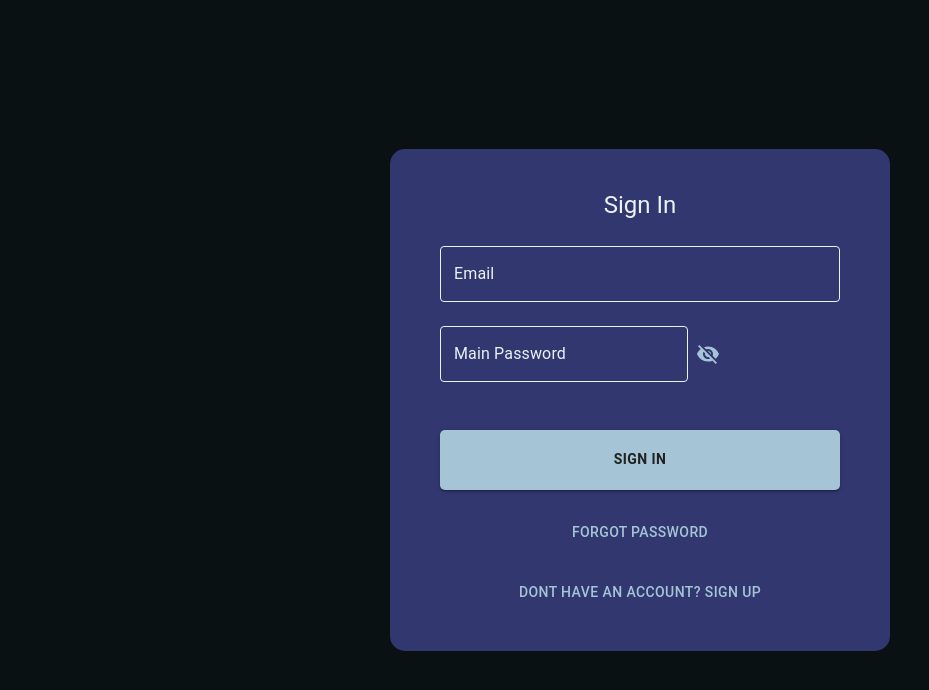
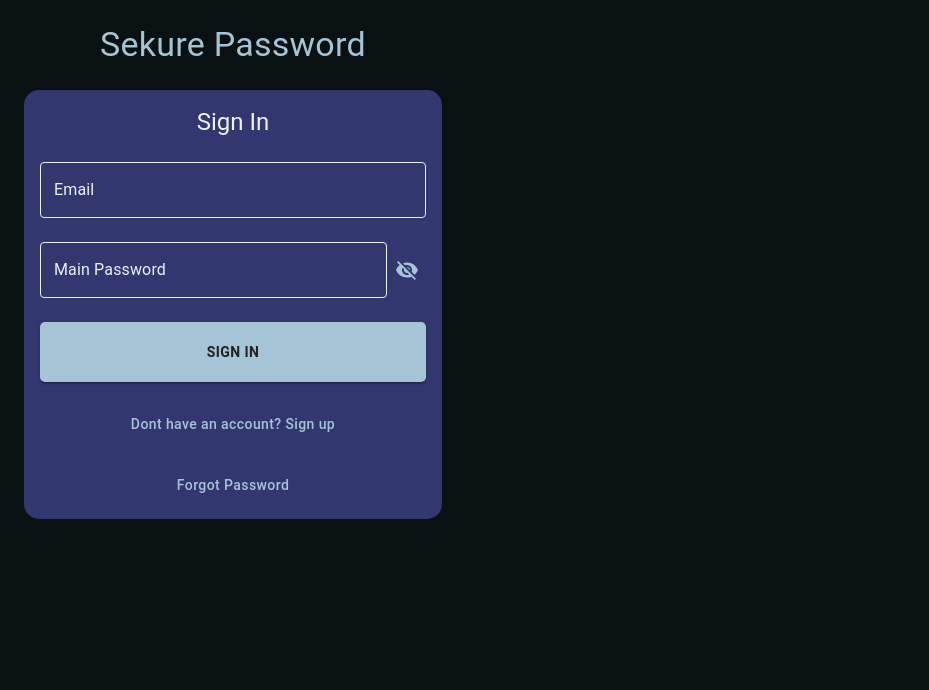
Before and after one commit to Sniperplank/SekurePassword, a React (Vite) app: page /forgot-password in a window 1280 px wide. Shown: the top 690 px of the page, without its empty margins (0-929 px from the left). Built offline with nearby package versions, Linux system fonts and the light colour scheme.

Commit message:
better login page

```diff
--- a/src/App.css
+++ b/src/App.css
@@ -1,6 +1,6 @@
 #root {
   max-width: 1280px;
   margin: 0 auto;
-  padding: 2rem;
+  padding: 1rem;
   text-align: center;
 }
--- a/src/index.css
+++ b/src/index.css
@@ -14,9 +14,6 @@
 }
 
 body {
-  margin: 0;
-  display: flex;
-  place-items: center;
-  min-width: 320px;
-  min-height: 100vh;
+  width: 450px;
+  /* min-height: 600px; */
 }
--- a/src/pages/InitialPopup.jsx
+++ b/src/pages/InitialPopup.jsx
@@ -55,7 +55,9 @@ function InitialPopup() {
     }
 
     return (
-        <CardBox sx={{ minWidth: { xs: 0, sm: 400 } }}>
+        <Stack spacing={3}>
+            <Typography variant='h4' color='primary'>Sekure Password</Typography>
+            <CardBox sx={{ padding: '1rem', margin: 0 }}>
                 <Typography variant='h5' paddingBottom={3}>{isSignup ? 'Sign up' : 'Sign In'}</Typography>
                 <form onSubmit={handleSubmit}>
                     <Stack spacing={3}>
@@ -69,24 +71,25 @@ function InitialPopup() {
                         }
                         <StyledInput variant='outlined' name='email' label='Email' onChange={handleChange} type='email' />
                         <Stack direction='row' spacing={1}>
-                        <StyledInput variant='outlined' name='password' label='Main Password' onChange={handleChange} type={isHidden ? 'password' : 'text'} />
+                            <StyledInput sx={{ width: '90%' }} variant='outlined' name='password' label='Main Password' onChange={handleChange} type={isHidden ? 'password' : 'text'} />
                             {isHidden ? <VisibilityOffIcon onClick={changeHiddenMode} color='primary' sx={{ alignSelf: 'center', cursor: 'pointer' }} /> : <VisibilityIcon onClick={changeHiddenMode} color='primary' sx={{ alignSelf: 'center', cursor: 'pointer' }} />}
                         </Stack>
                         {isSignup && <StyledInput variant='outlined' name='confirmPassword' label='Confirm Main Password' onChange={handleChange} type={isHidden ? 'password' : 'text'} />}
-                    <Typography variant='h6' color='error'>{error}</Typography>
+                        {error !== '' && <Typography variant='h6' color='error'>{error}</Typography>}
                         <StyledButton type='submit' fullWidth variant='contained' color='primary'>
                             {isSignup ? 'Sign Up' : 'Sign In'}
                         </StyledButton>
+                        <Button sx={{ textTransform: 'none' }} onClick={switchMode}>
+                            {isSignup ? 'Already have an account? Sign in' : 'Dont have an account? Sign up'}
+                        </Button>
                         {
                             !isSignup &&
-                        <Button onClick={forgotPassword}>Forgot Password</Button>
+                            <Button sx={{ textTransform: 'none' }} onClick={forgotPassword}>Forgot Password</Button>
                         }
-                    <Button onClick={switchMode}>
-                        {isSignup ? 'Already have an account? Sign in' : 'Dont have an account? Sign up'}
-                    </Button>
                     </Stack>
                 </form>
             </CardBox>
+        </Stack>
     )
 }
 
```
Lines whose indentation alone changed are shown as unchanged.
